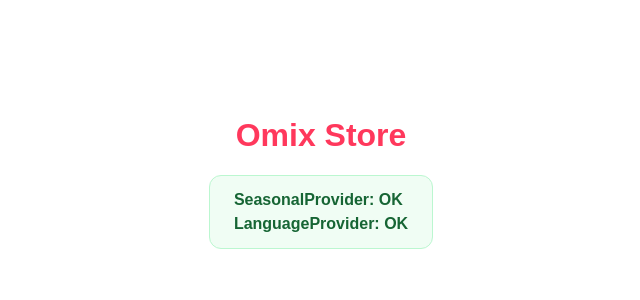
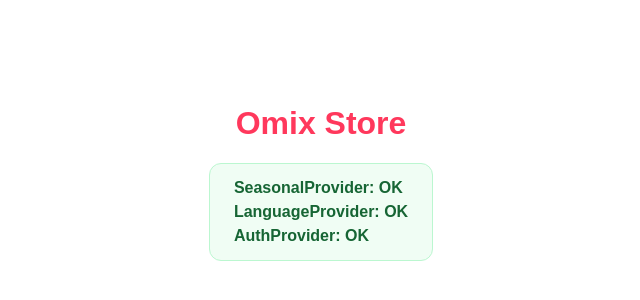
Before and after one commit to oliver4441/stor1, a React (Vite) app: page / in a window 1280 px wide. Shown: the part 60-360 px from the top of the page, without its empty margins (319-959 px from the left). Built offline with nearby package versions, Linux system fonts and the light colour scheme; no server answers.

Commit message:
Test: add AuthProvider

```diff
--- a/public/version.json
+++ b/public/version.json
@@ -1,4 +1,4 @@
 {
-  "version": "build-1782030632678",
-  "buildTime": "2026-06-21T08:30:32.678Z"
+  "version": "build-1782030891549",
+  "buildTime": "2026-06-21T08:34:51.550Z"
 }
--- a/src/App.jsx
+++ b/src/App.jsx
@@ -3,13 +3,14 @@ import { Routes, Route } from 'react-router-dom';
 import ErrorBoundary from './components/ErrorBoundary';
 import { SeasonalProvider } from './context/SeasonalContext';
 import { LanguageProvider } from './utils/lang';
+import { AuthProvider } from './context/AuthContext';
 
 function Home() {
   return (
     <div style={{minHeight:'60vh',display:'flex',alignItems:'center',justifyContent:'center',flexDirection:'column',gap:16,padding:20}}>
       <h1 style={{fontSize:32,fontWeight:800,color:'#ff385c'}}>Omix Store</h1>
-      <div style={{background:'#f0fdf4',border:'1px solid #bbf7d0',borderRadius:12,padding:'12px 24px',color:'#166534',fontWeight:600}}>
-        SeasonalProvider: OK<br/>LanguageProvider: OK
+      <div style={{background:'#f0fdf4',border:'1px solid #bbf7d0',borderRadius:12,padding:'12px 24px',color:'#166534',fontWeight:600,whiteSpace:'pre-line'}}>
+        {'SeasonalProvider: OK\nLanguageProvider: OK\nAuthProvider: OK'}
       </div>
     </div>
   );
@@ -19,6 +20,7 @@ function App() {
   return (
     <SeasonalProvider>
       <LanguageProvider>
+        <AuthProvider>
           <ErrorBoundary>
             <div className="min-h-screen flex flex-col bg-white">
               <main className="flex-grow">
@@ -28,6 +30,7 @@ function App() {
               </main>
             </div>
           </ErrorBoundary>
+        </AuthProvider>
       </LanguageProvider>
     </SeasonalProvider>
   );
```
Lines whose indentation alone changed are shown as unchanged.
